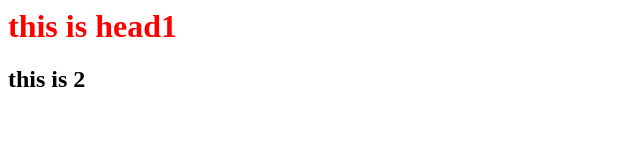
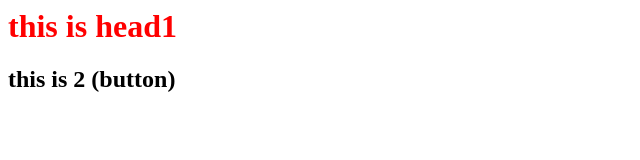
Before and after one commit to CE-harsh/LocalRepo, a plain HTML site: page index.html in a window 1280 px wide. Shown: the whole page, without its empty margins (0-640 px from the left). Drawn offline with Linux system fonts and the light colour scheme.

```diff
--- a/index.html
+++ b/index.html
@@ -1,3 +1,3 @@
 <link rel="stylesheet" href="style.css">
 <h1>this is head1 </h1>
-<h2>this is 2</h2>
+<h2>this is 2 (button)</h2>
```
